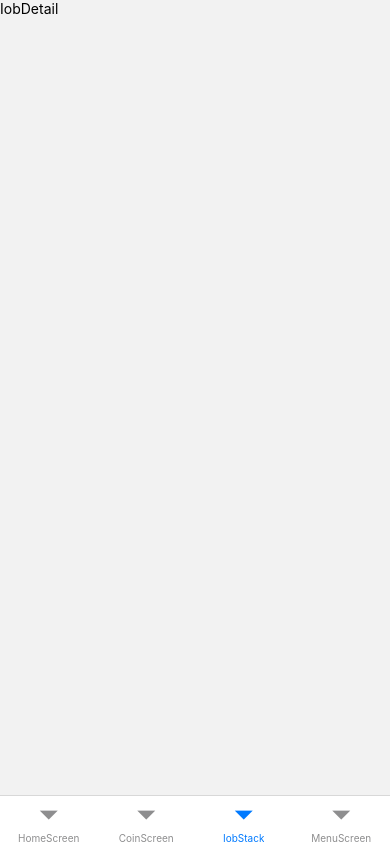
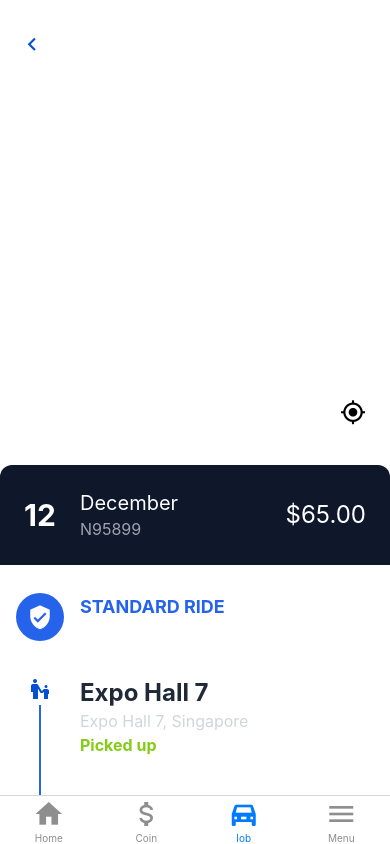
Before and after one commit to ducnp98/React-native-interview, a React Native app: screen /IobDetail in a window 390 px wide. Built offline with nearby package versions, Linux system fonts and the light colour scheme.

Commit message:
Iob detail

```diff
--- a/src/navigation/TabNavigation.tsx
+++ b/src/navigation/TabNavigation.tsx
@@ -2,10 +2,8 @@ import React from "react";
 import { NavigationContainer } from "@react-navigation/native";
 import { createBottomTabNavigator } from "@react-navigation/bottom-tabs";
 import HomeScreen from "../screens/Home";
-import CoinScreen from "../screens/Coin";
-import IobScreen from "../screens/Iob";
-import MenuScreen from "../screens/Menu";
 import StackNavigation from "./StackNavigation";
+import Icon from "react-native-vector-icons/MaterialCommunityIcons";
 
 const Tab = createBottomTabNavigator();
 
@@ -18,10 +16,46 @@ function TabNavigation() {
           headerShown: false,
         }}
       >
-        <Tab.Screen name="HomeScreen" component={HomeScreen} />
-        <Tab.Screen name="CoinScreen" component={CoinScreen} />
-        <Tab.Screen name="IobStack" component={StackNavigation} />
-        <Tab.Screen name="MenuScreen" component={MenuScreen} />
+        <Tab.Screen
+          name="HomeScreen"
+          component={HomeScreen}
+          options={{
+            tabBarLabel: "Home",
+            tabBarIcon: ({ color }) => (
+              <Icon name="home" color={color} size={32} />
+            ),
+          }}
+        />
+        <Tab.Screen
+          name="CoinScreen"
+          component={HomeScreen}
+          options={{
+            tabBarLabel: "Coin",
+            tabBarIcon: ({ color }) => (
+              <Icon name="currency-usd" color={color} size={32} />
+            ),
+          }}
+        />
+        <Tab.Screen
+          name="IobStack"
+          component={StackNavigation}
+          options={{
+            tabBarLabel: "Iob",
+            tabBarIcon: ({ color }) => (
+              <Icon name="car-back" color={color} size={32} />
+            ),
+          }}
+        />
+        <Tab.Screen
+          name="MenuScreen"
+          component={HomeScreen}
+          options={{
+            tabBarLabel: "Menu",
+            tabBarIcon: ({ color }) => (
+              <Icon name="menu" color={color} size={32} />
+            ),
+          }}
+        />
       </Tab.Navigator>
     </NavigationContainer>
   );
--- a/src/screens/Coin.tsx
+++ /dev/null
@@ -1,12 +0,0 @@
-import React from "react";
-import { Text, View } from "react-native";
-
-const CoinScreen = () => {
-  return (
-    <View className="w-full h-full flex items-center justify-center">
-      <Text>CoinScreen</Text>
-    </View>
-  );
-};
-
-export default CoinScreen;
--- a/src/screens/Home.tsx
+++ b/src/screens/Home.tsx
@@ -4,7 +4,7 @@ import { Text, View } from "react-native";
 const HomeScreen = () => {
   return (
     <View className="w-full h-full flex items-center justify-center">
-      <Text>HomeScreen</Text>
+      <Text>Screen</Text>
     </View>
   );
 };
--- /dev/null
+++ b/src/screens/IobDetail/DraggableBottomSheet.tsx
@@ -0,0 +1,166 @@
+import React, { useRef } from "react";
+import {
+  Animated,
+  PanResponder,
+  Platform,
+  StyleSheet,
+  View,
+  TouchableOpacity,
+  Dimensions,
+} from "react-native";
+import Information from "./Information";
+import { useNavigation } from "@react-navigation/native";
+import MyIcon from "react-native-vector-icons/MaterialCommunityIcons";
+import HeaderInformation from "./HeaderInformation";
+
+const WINDOW_HEIGHT = Dimensions.get("screen").height;
+const BOTTOM_SHEET_MAX_HEIGHT = WINDOW_HEIGHT * 0.9;
+const BOTTOM_SHEET_MIDDLE_HEIGHT = WINDOW_HEIGHT * 0.65;
+const BOTTOM_SHEET_MIN_HEIGHT = WINDOW_HEIGHT * 0.3;
+const MAX_MIDDLE_TRANSLATE_Y =
+  BOTTOM_SHEET_MIDDLE_HEIGHT - BOTTOM_SHEET_MAX_HEIGHT;
+const MAX_UPWARD_TRANSLATE_Y =
+  BOTTOM_SHEET_MIN_HEIGHT - BOTTOM_SHEET_MAX_HEIGHT;
+const MAX_DOWNWARD_TRANSLATE_Y = 0;
+const DRAG_THRESHOLD = 50;
+
+const DraggableBottomSheet = () => {
+  const animatedValue = useRef(
+    new Animated.Value(MAX_MIDDLE_TRANSLATE_Y)
+  ).current;
+  const lastGestureDy = useRef(MAX_MIDDLE_TRANSLATE_Y);
+  const lastState = useRef("middle");
+  const { goBack } = useNavigation();
+
+  const panResponder = useRef(
+    PanResponder.create({
+      onStartShouldSetPanResponder: () => true,
+      onPanResponderRelease: (e, gesture) => {
+        animatedValue.flattenOffset();
+        lastGestureDy.current += gesture.dy;
+        if (gesture.dy === 0) return;
+        if (gesture.dy > 0) {
+          if (gesture.dy <= DRAG_THRESHOLD) {
+            if (lastState.current === "up") {
+              springAnimation("up");
+              lastState.current = "up";
+            } else {
+              springAnimation("middle");
+              lastState.current = "middle";
+            }
+          } else {
+            if (lastState.current === "up") {
+              springAnimation("middle");
+              lastState.current = "middle";
+            } else {
+              springAnimation("down");
+              lastState.current = "down";
+            }
+          }
+        } else {
+          if (gesture.dy >= -DRAG_THRESHOLD) {
+            if (lastState.current === "down") {
+              springAnimation("down");
+              lastState.current = "down";
+            } else {
+              springAnimation("middle");
+              lastState.current = "middle";
+            }
+          } else {
+            if (lastState.current === "down") {
+              springAnimation("middle");
+              lastState.current = "middle";
+            } else {
+              springAnimation("up");
+              lastState.current = "up";
+            }
+          }
+        }
+      },
+    })
+  ).current;
+
+  const springAnimation = (direction: "up" | "down" | "middle") => {
+    lastGestureDy.current =
+      direction === "down"
+        ? MAX_DOWNWARD_TRANSLATE_Y
+        : direction === "up"
+        ? MAX_UPWARD_TRANSLATE_Y
+        : MAX_MIDDLE_TRANSLATE_Y;
+
+    Animated.spring(animatedValue, {
+      toValue: lastGestureDy.current,
+      useNativeDriver: true,
+    }).start();
+  };
+
+  const bottomSheetAnimation = {
+    transform: [
+      {
+        translateY: animatedValue.interpolate({
+          inputRange: [MAX_UPWARD_TRANSLATE_Y, MAX_DOWNWARD_TRANSLATE_Y],
+          outputRange: [MAX_UPWARD_TRANSLATE_Y, MAX_DOWNWARD_TRANSLATE_Y],
+          extrapolate: "clamp",
+        }),
+      },
+    ],
+  };
+
+  return (
+    <>
+      <View className="flex-1 bg-white">
+        <TouchableOpacity
+          onPress={goBack}
+          className="w-10 h-10 bg-white rounded-full flex items-center justify-center m-3 mt-6"
+        >
+          <MyIcon name="chevron-left" size={26} color="#0450d2" />
+        </TouchableOpacity>
+        <View className="flex-1">
+          <Animated.View style={[styles.bottomSheet, bottomSheetAnimation]}>
+            <TouchableOpacity
+              className="absolute rounded-full p-1"
+              style={{ top: -70, right: 20 }}
+            >
+              <MyIcon name="crosshairs-gps" size={26} />
+            </TouchableOpacity>
+            <View
+              className="w-full h-full bg-white rounded-t-xl"
+              {...panResponder.panHandlers}
+            >
+              <View>
+                <HeaderInformation />
+                <Information />
+              </View>
+            </View>
+          </Animated.View>
+        </View>
+      </View>
+    </>
+  );
+};
+
+const styles = StyleSheet.create({
+  bottomSheet: {
+    position: "absolute",
+    width: "100%",
+    backgroundColor: "white",
+    height: BOTTOM_SHEET_MAX_HEIGHT,
+    bottom: BOTTOM_SHEET_MIN_HEIGHT - BOTTOM_SHEET_MAX_HEIGHT,
+    ...Platform.select({
+      android: { elevation: 3 },
+      ios: {
+        shadowColor: "#a8bed2",
+        shadowOpacity: 1,
+        shadowRadius: 6,
+        shadowOffset: {
+          width: 2,
+          height: 2,
+        },
+      },
+    }),
+    borderTopLeftRadius: 32,
+    borderTopRightRadius: 32,
+  },
+});
+
+export default DraggableBottomSheet;
--- /dev/null
+++ b/src/screens/IobDetail/HeaderInformation.tsx
@@ -0,0 +1,25 @@
+import React from 'react'
+import { Text, View } from 'react-native'
+
+const HeaderInformation = () => {
+  return (
+    <View className="w-full bg-slate-900 rounded-t-xl">
+      <View className="flex flex-row py-6 items-center">
+        <View className="flex items-center w-20">
+          <Text className="text-3xl text-white font-bold">12</Text>
+        </View>
+        <View className="flex flex-1">
+          <View>
+            <Text className="text-xl text-white">December</Text>
+            <Text className="text-base text-gray-400">N95899</Text>
+          </View>
+        </View>
+        <View className="pr-6">
+          <Text className="text-2xl text-white">$65.00</Text>
+        </View>
+      </View>
+    </View>
+  )
+}
+
+export default HeaderInformation
--- /dev/null
+++ b/src/screens/IobDetail/Information.tsx
@@ -0,0 +1,53 @@
+import React from "react";
+import { Text, View } from "react-native";
+import MyIcon from "react-native-vector-icons/MaterialCommunityIcons";
+
+
+const Information = () => {
+  return (
+    <View>
+      <View className="flex flex-row py-7">
+        <View className="flex w-20 items-center">
+          <View className="w-12 h-12 bg-blue-600 flex items-center justify-center rounded-full">
+            <MyIcon name="shield-check" size={26} color="white" />
+          </View>
+        </View>
+        <View style={{ flex: 8 }}>
+          <Text className="text-lg text-blue-600 font-bold">STANDARD RIDE</Text>
+        </View>
+      </View>
+      <View className="flex flex-row py-2">
+        <View className="flex w-20 items-center gap-1">
+          <MyIcon name="human-male-child" size={24} color='#0450d2' />
+          <View className="w-0.5 h-32 bg-blue-600" />
+          <MyIcon name="circle" size={18} color='#0450d2'/>
+        </View>
+        <View style={{ flex: 8 }} className="flex flex-column justify-between">
+          <View>
+            <Text className="text-2xl text-gray-800 font-bold">Expo Hall 7</Text>
+            <Text className="text-base text-gray-300">Expo Hall 7, Singapore</Text>
+            <Text className="text-base text-lime-500 font-bold">Picked up</Text>
+          </View>
+          <Text className="text-base text-blue-600">6:06pm</Text>
+        </View>
+      </View>
+      <View className="flex flex-row py-2">
+        <View className="flex w-20" />
+        <View style={{ flex: 8 }} className="flex flex-column justify-between">
+          <View>
+            <Text className="text-2xl text-gray-800 font-bold">Far East Plaza</Text>
+            <Text className="text-base text-gray-300">14, Scotts road, Orchard, Singapore, Singapore, 228213</Text>
+            <Text className="text-base text-lime-500 font-bold">Dropped - off</Text>
+          </View>
+          <Text className="text-base text-blue-600">6:06pm</Text>
+        </View>
+      </View>
+      <View className="flex flex-row justify-between mt-8 items-center px-6">
+        <Text className="text-base">Job Date</Text>
+        <Text className="font-bold text-gray-800 text-base">12/12/2023</Text>
+      </View>
+    </View>
+  );
+};
+
+export default Information;
--- a/src/screens/IobDetail/index.tsx
+++ b/src/screens/IobDetail/index.tsx
@@ -1,9 +1,10 @@
 import React from 'react'
 import { Text, View } from 'react-native'
+import DraggableBottomSheet from './DraggableBottomSheet'
 
 const IobDetail = () => {
   return (
-    <View><Text>IobDetail</Text></View>
+    <DraggableBottomSheet />
   )
 }
 
--- a/src/screens/Menu.tsx
+++ /dev/null
@@ -1,12 +0,0 @@
-import React from "react";
-import { Text, View } from "react-native";
-
-const MenuScreen = () => {
-  return (
-    <View className="w-full h-full flex items-center justify-center">
-    <Text>HomeScreen</Text>
-  </View>
-  );
-};
-
-export default MenuScreen;
```
